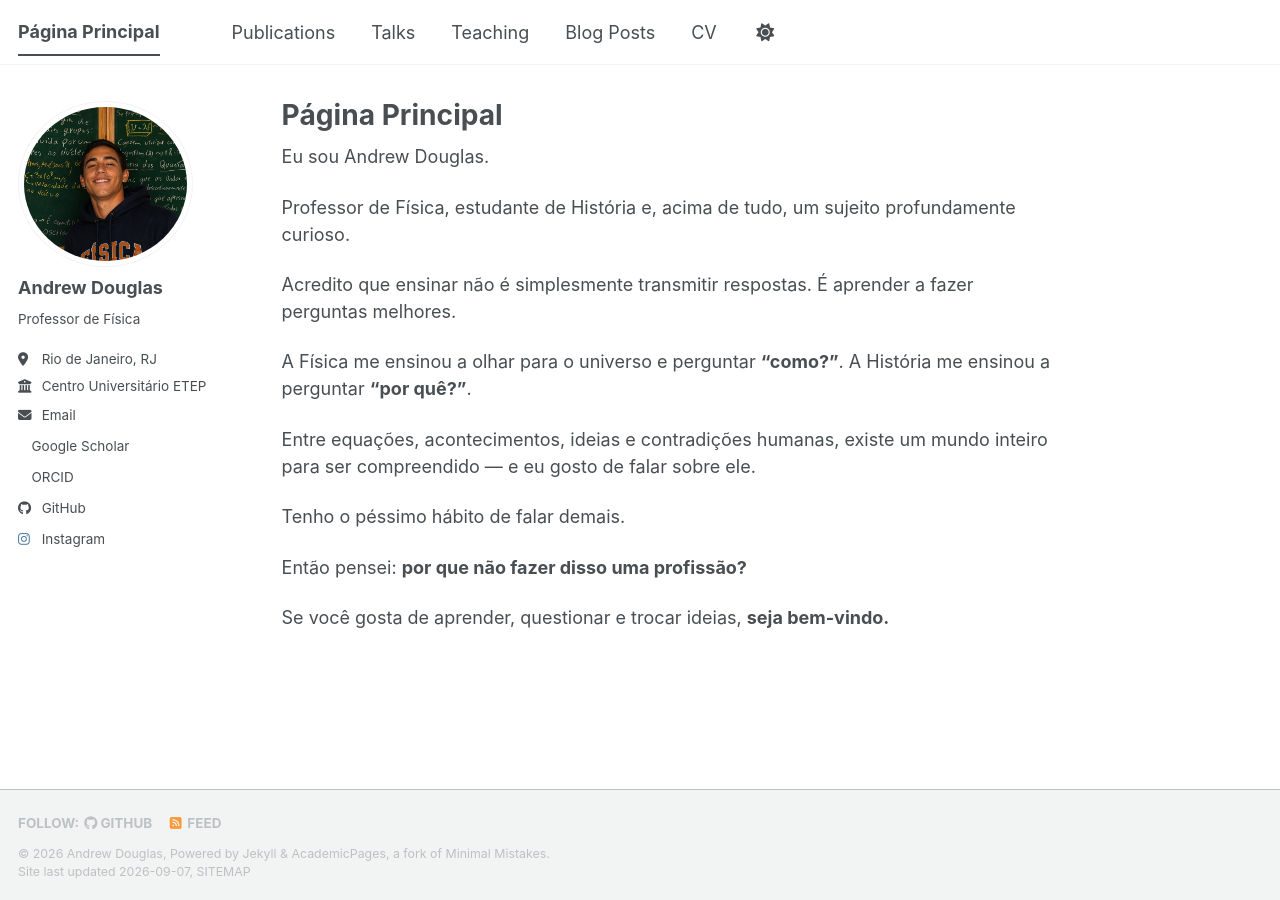
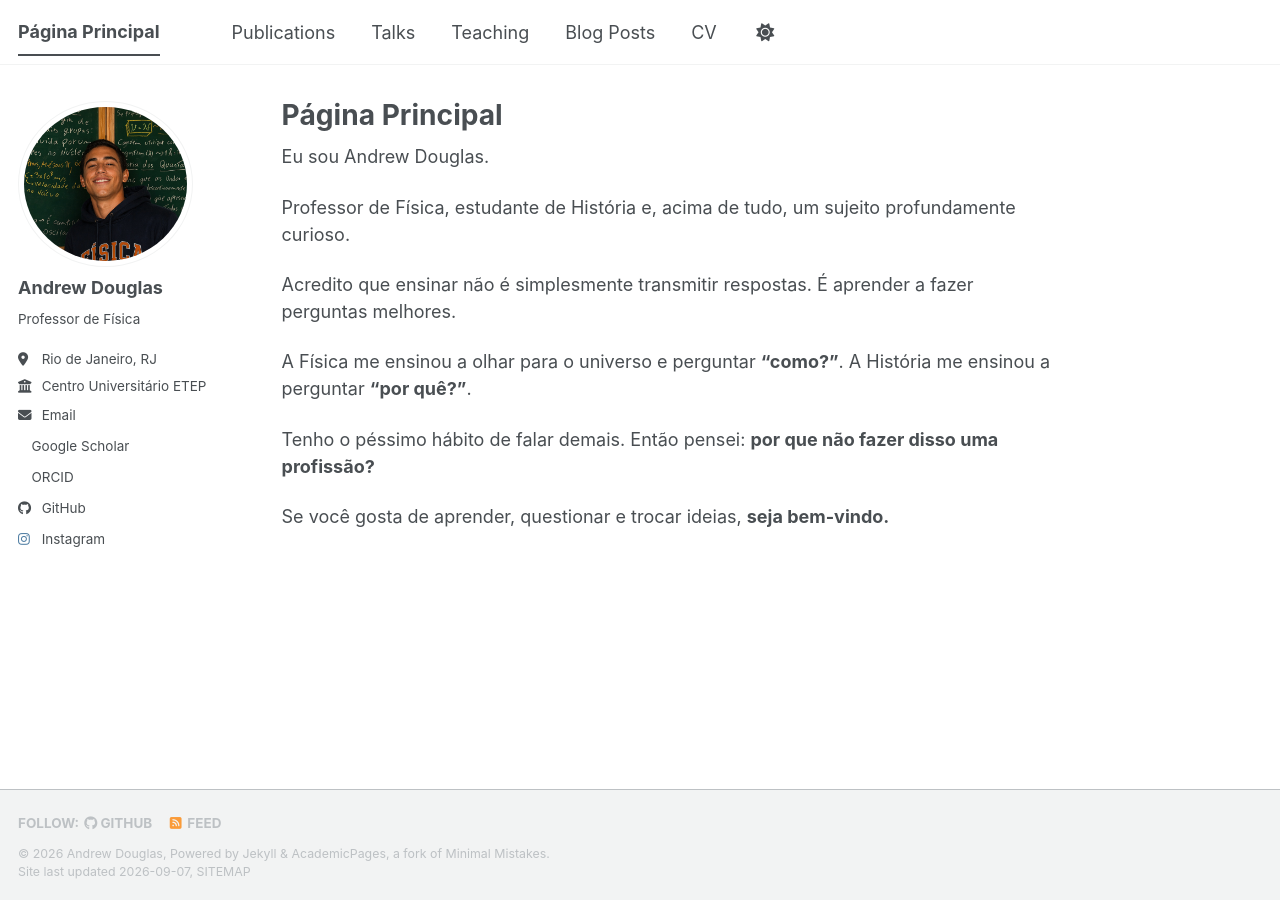
Before and after one commit to AndrewDSAM/AndrewDSAM.github.io, a Jekyll site: the page built from _pages/about.md, in a window 1280 px wide. Built offline with Jekyll 4.4.1, drawn with Linux system fonts in a browser that asks for light colours; a style sheet for code colours, icons or effects is not loaded.

Commit message:
Update about.md

```diff
--- a/_pages/about.md
+++ b/_pages/about.md
@@ -15,10 +15,6 @@ Acredito que ensinar não é simplesmente transmitir respostas. É aprender a fa
 A Física me ensinou a olhar para o universo e perguntar **“como?”**.
 A História me ensinou a perguntar **“por quê?”**.
 
-Entre equações, acontecimentos, ideias e contradições humanas, existe um mundo inteiro para ser compreendido — e eu gosto de falar sobre ele.
-
-Tenho o péssimo hábito de falar demais.
-
-Então pensei: **por que não fazer disso uma profissão?**
+Tenho o péssimo hábito de falar demais. Então pensei: **por que não fazer disso uma profissão?**
 
 Se você gosta de aprender, questionar e trocar ideias, **seja bem-vindo.**
```
